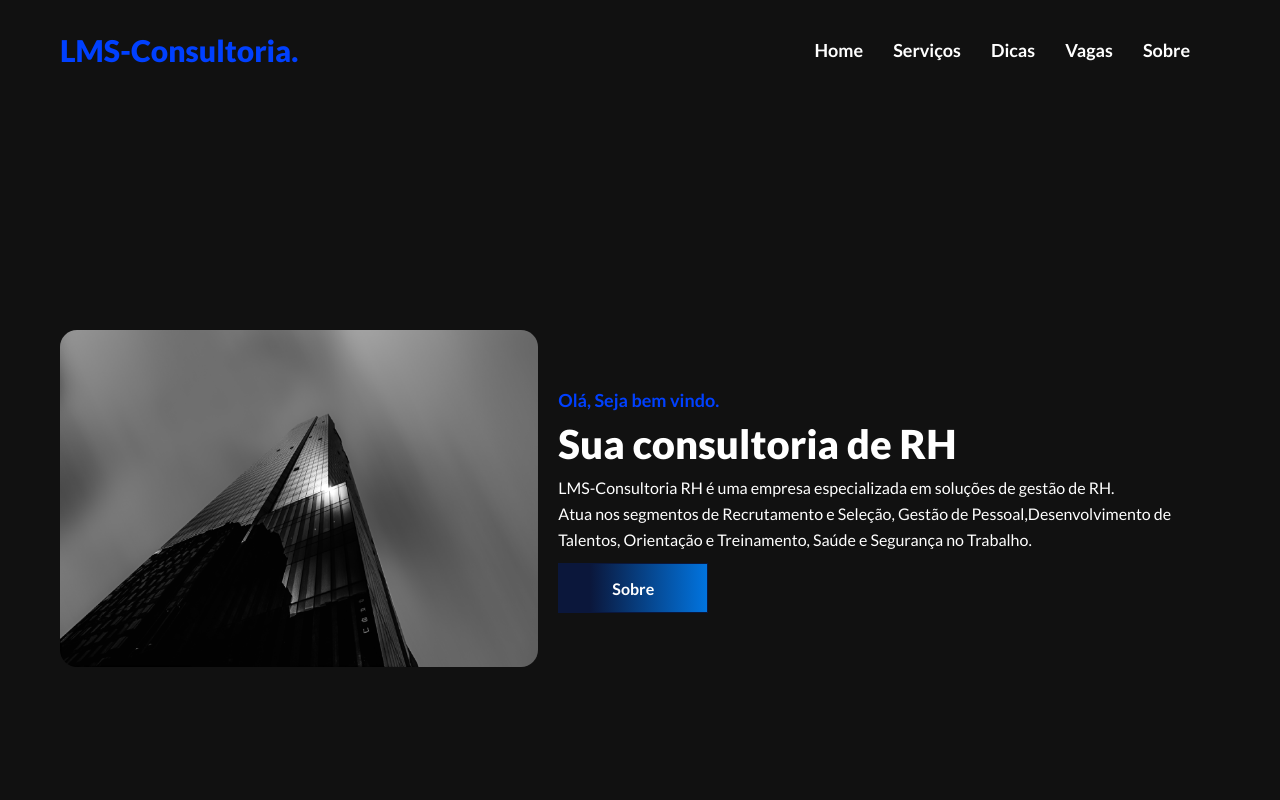
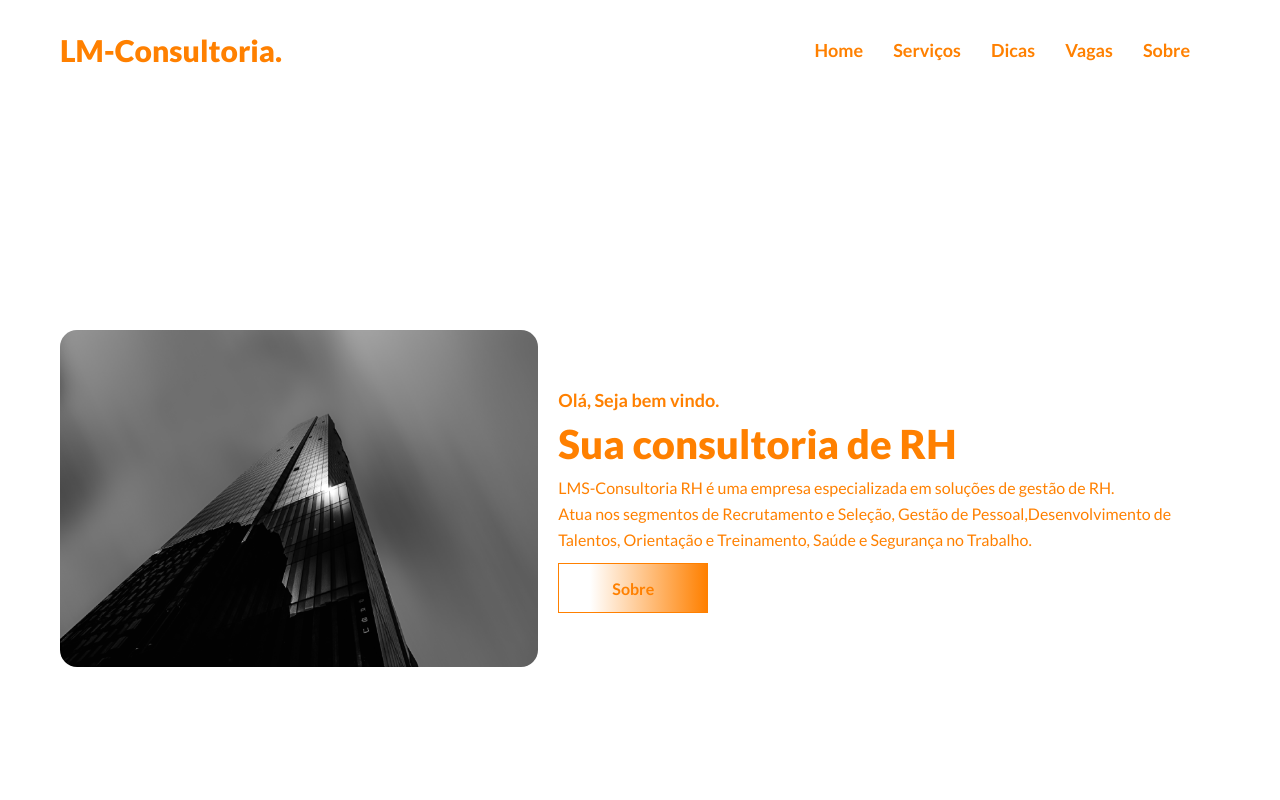
Before and after one commit to SamukaSRB/LMS-Consultoria, a React (Create React App) app: page / in a window 1280 px wide. Shown: the top 800 px of the page. Built offline with nearby package versions, Linux system fonts and the light colour scheme.

Commit message:
Alteração de Layout

```diff
--- a/src/components/Header.jsx
+++ b/src/components/Header.jsx
@@ -23,7 +23,7 @@ function Header() {
   return (
     <header className={`${stickyClass}`}>
       <div className="header-inner">
-        <span className="logo">LMS-Consultoria.</span>
+        <span className="logo">LM-Consultoria.</span>
         <div className="links">
           <a className="link" href="#">
             Home
--- a/src/index.css
+++ b/src/index.css
@@ -11,6 +11,8 @@
   --red: #0174DF;
   --red-dark: #0B173B;
   --red-text: #0040FF;
+  --orange:#FF8000;
+  --orange-text: #FF8000;
   --dark-light: #181818;
   --dark: #111;
   --light: #ffffff;
@@ -19,7 +21,7 @@ html {
   scroll-behavior: smooth;
 }
 body {
-  background-color: var(--dark);
+  background-color: var(--light);
   color: var(--light);
 }
 .container,
@@ -64,19 +66,19 @@ header .header-inner {
 .header-inner .logo {
   font-size: 30px;
   line-height: 40px;
-  color: var(--red-text);
+  color: var(--orange-text);
   font-weight: 900;
 }
 .header-inner .link {
   margin-right: 30px;
-  color: var(--light);
+  color: var(--orange-text);
   font-size: 18px;
   line-height: 24px;
   font-weight: 700;
   transition: 0.3s;
 }
 .header-inner .link:hover {
-  color: var(--red-text);
+  color: var(--dark);
 }
 header .menu {
   display: none;
@@ -105,35 +107,35 @@ header .mobile-links {
 .banner .banner-content h6 {
   font-size: 18px;
   line-height: 26px;
-  color: var(--red-text);
+  color: var(--orange-text);
   font-weight: 600;
 }
 .banner .banner-content h3 {
   font-size: 40px;
   line-height: 50px;
-  color: var(--light);
+  color: var(--orange-text);
   margin: 6px 0px;
   font-weight: 900;
 }
 .banner .banner-content p {
   font-size: 16px;
   line-height: 26px;
-  color: var(--light);
+  color: var(--orange-text);
 }
 
 .banner .banner-content .btn {
   max-width: 150px;
   height: 50px;
   background: var(--red);
-  color: var(--light);
+  color: var(--orange);
   margin-top: 10px;
   background: linear-gradient(
     to right,
-    var(--red-dark) 0%,
-    var(--red-dark) 21%,
-    var(--red) 100%
+    var(--light) 0%,
+    var(--light) 21%,
+    var(--orange) 100%
   );
-  border: 1px solid var(--red-dark);
+  border: 1px solid var(--orange);
   font-weight: 600;
 }
 .banner .banner-content .btn:hover {
@@ -152,7 +154,7 @@ header .mobile-links {
   height: 100%;
   top: 0;
   bottom: 0;
-  background: var(--dark-light);
+  background: var(--orange);
   width: 50%;
   z-index: -1;
 }
```
